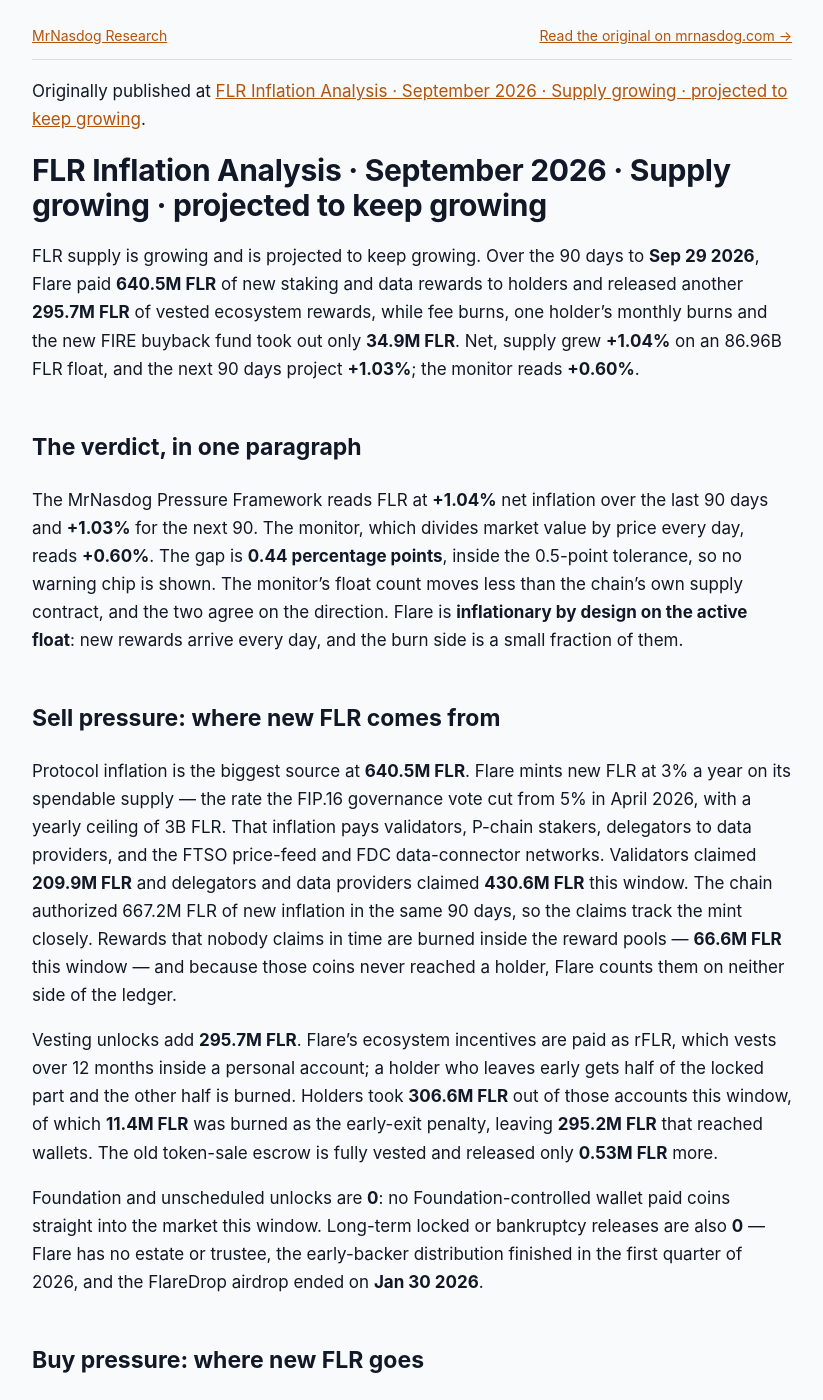
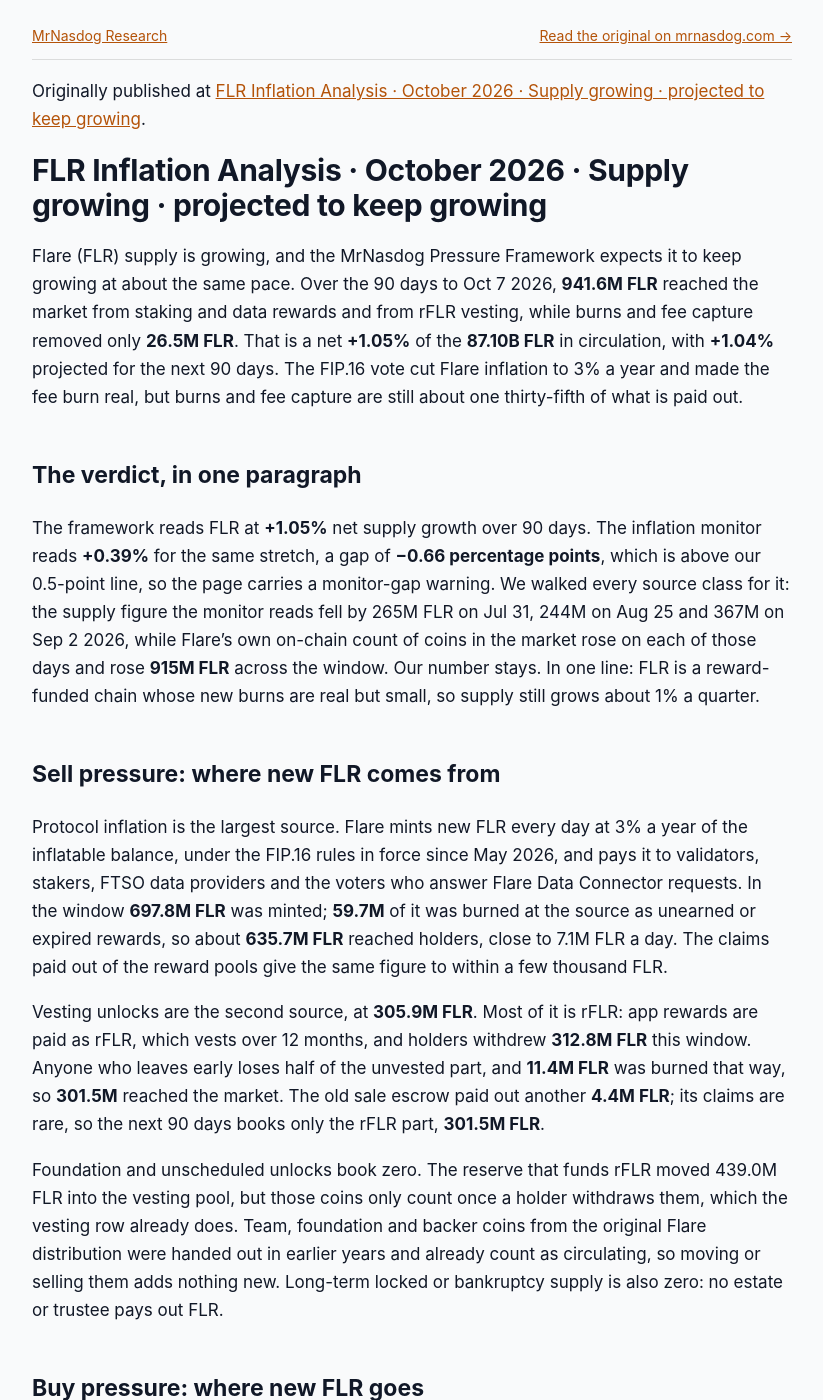
Before and after one commit to jeevansongmy-spec/mrnasdog-articles, a Jekyll site: the page built from crypto/flr-pressure-framework.md, in a window 1280 px wide and 1400 px high. Shown: the whole window, without its empty margins (228-1051 px from the left). Built offline with Jekyll 4.4.1, drawn with Linux system fonts in a browser that asks for light colours; some of the changed text lies outside the part shown.

Commit message:
publish: crypto/flr-pressure-framework

```diff
--- a/crypto/flr-pressure-framework.md
+++ b/crypto/flr-pressure-framework.md
@@ -1,55 +1,63 @@
 ---
-title: "FLR Inflation Analysis · September 2026 · Supply growing · projected to keep growing"
-description: "FLR supply is growing: 640.5M FLR of staking rewards and 295.7M of vested rFLR against 34.9M burned or parked gives +1.04% in 90 days, about the same next."
+title: "FLR Inflation Analysis · October 2026 · Supply growing · projected to keep growing"
+description: "FLR supply is growing: 635.7M FLR of staking and data rewards and 305.9M of rFLR and escrow unlocks against 26.5M burned or captured gives +1.05% in 90 days."
 canonical_url: "https://mrnasdog.com/research/flr/inflation"
 tags: ["crypto", "flr", "flare", "oracles"]
 published: true
 ---
 
-Originally published at [FLR Inflation Analysis · September 2026 · Supply growing · projected to keep growing](https://mrnasdog.com/research/flr/inflation).
+Originally published at [FLR Inflation Analysis · October 2026 · Supply growing · projected to keep growing](https://mrnasdog.com/research/flr/inflation).
 
-# FLR Inflation Analysis · September 2026 · Supply growing · projected to keep growing
+# FLR Inflation Analysis · October 2026 · Supply growing · projected to keep growing
 
-FLR supply is growing and is projected to keep growing. Over the 90 days to **Sep 29 2026**, Flare paid **640.5M FLR** of new staking and data rewards to holders and released another **295.7M FLR** of vested ecosystem rewards, while fee burns, one holder's monthly burns and the new FIRE buyback fund took out only **34.9M FLR**. Net, supply grew **+1.04%** on an 86.96B FLR float, and the next 90 days project **+1.03%**; the monitor reads **+0.60%**.
+Flare (FLR) supply is growing, and the MrNasdog Pressure Framework expects it to keep growing at about the same pace. Over the 90 days to Oct 7 2026, **941.6M FLR** reached the market from staking and data rewards and from rFLR vesting, while burns and fee capture removed only **26.5M FLR**. That is a net **+1.05%** of the **87.10B FLR** in circulation, with **+1.04%** projected for the next 90 days. The FIP.16 vote cut Flare inflation to 3% a year and made the fee burn real, but burns and fee capture are still about one thirty-fifth of what is paid out.
 
 ## The verdict, in one paragraph
 
-The MrNasdog Pressure Framework reads FLR at **+1.04%** net inflation over the last 90 days and **+1.03%** for the next 90. The monitor, which divides market value by price every day, reads **+0.60%**. The gap is **0.44 percentage points**, inside the 0.5-point tolerance, so no warning chip is shown. The monitor's float count moves less than the chain's own supply contract, and the two agree on the direction. Flare is **inflationary by design on the active float**: new rewards arrive every day, and the burn side is a small fraction of them.
+The framework reads FLR at **+1.05%** net supply growth over 90 days. The inflation monitor reads **+0.39%** for the same stretch, a gap of **−0.66 percentage points**, which is above our 0.5-point line, so the page carries a monitor-gap warning. We walked every source class for it: the supply figure the monitor reads fell by 265M FLR on Jul 31, 244M on Aug 25 and 367M on Sep 2 2026, while Flare's own on-chain count of coins in the market rose on each of those days and rose **915M FLR** across the window. Our number stays. In one line: FLR is a reward-funded chain whose new burns are real but small, so supply still grows about 1% a quarter.
 
 ## Sell pressure: where new FLR comes from
 
-Protocol inflation is the biggest source at **640.5M FLR**. Flare mints new FLR at 3% a year on its spendable supply — the rate the FIP.16 governance vote cut from 5% in April 2026, with a yearly ceiling of 3B FLR. That inflation pays validators, P-chain stakers, delegators to data providers, and the FTSO price-feed and FDC data-connector networks. Validators claimed **209.9M FLR** and delegators and data providers claimed **430.6M FLR** this window. The chain authorized 667.2M FLR of new inflation in the same 90 days, so the claims track the mint closely. Rewards that nobody claims in time are burned inside the reward pools — **66.6M FLR** this window — and because those coins never reached a holder, Flare counts them on neither side of the ledger.
+Protocol inflation is the largest source. Flare mints new FLR every day at 3% a year of the inflatable balance, under the FIP.16 rules in force since May 2026, and pays it to validators, stakers, FTSO data providers and the voters who answer Flare Data Connector requests. In the window **697.8M FLR** was minted; **59.7M** of it was burned at the source as unearned or expired rewards, so about **635.7M FLR** reached holders, close to 7.1M FLR a day. The claims paid out of the reward pools give the same figure to within a few thousand FLR.
 
-Vesting unlocks add **295.7M FLR**. Flare's ecosystem incentives are paid as rFLR, which vests over 12 months inside a personal account; a holder who leaves early gets half of the locked part and the other half is burned. Holders took **306.6M FLR** out of those accounts this window, of which **11.4M FLR** was burned as the early-exit penalty, leaving **295.2M FLR** that reached wallets. The old token-sale escrow is fully vested and released only **0.53M FLR** more.
+Vesting unlocks are the second source, at **305.9M FLR**. Most of it is rFLR: app rewards are paid as rFLR, which vests over 12 months, and holders withdrew **312.8M FLR** this window. Anyone who leaves early loses half of the unvested part, and **11.4M FLR** was burned that way, so **301.5M** reached the market. The old sale escrow paid out another **4.4M FLR**; its claims are rare, so the next 90 days books only the rFLR part, **301.5M FLR**.
 
-Foundation and unscheduled unlocks are **0**: no Foundation-controlled wallet paid coins straight into the market this window. Long-term locked or bankruptcy releases are also **0** — Flare has no estate or trustee, the early-backer distribution finished in the first quarter of 2026, and the FlareDrop airdrop ended on **Jan 30 2026**.
+Foundation and unscheduled unlocks book zero. The reserve that funds rFLR moved 439.0M FLR into the vesting pool, but those coins only count once a holder withdraws them, which the vesting row already does. Team, foundation and backer coins from the original Flare distribution were handed out in earlier years and already count as circulating, so moving or selling them adds nothing new. Long-term locked or bankruptcy supply is also zero: no estate or trustee pays out FLR.
 
 ## Buy pressure: where new FLR goes
 
-The programmatic buyback row is the new FIRE fund, the Flare Income Reinvestment Entity that FIP.16 created to buy FLR and burn it. It has not bought or burned any FLR yet. What it has done is collect fees: from **Aug 18 2026** its data-request fee wallet started filling and now holds **3.1M FLR**, which the chain's supply contract excludes from circulation. Across the Foundation-listed wallets, **3.2M FLR** left the float this window, and at the pace since Aug 18 the fund would collect about **6.7M FLR** in the next 90 days.
+The biggest buyer is a burn, not a buyback. One large staking wallet burns most of the rewards it earns about once a month: **12.0M FLR** on Aug 14 and **5.0M FLR** on Sep 9 2026, for **17.0M** this window and ten burns since Nov 2025. At its last size, three more burns would remove about **15.0M FLR** in the next 90 days.
 
-The protocol fee burn destroys every transaction fee. The Granite hard fork on **Jul 14 2026** raised the minimum base fee twentyfold, from 25 to 500 gwei, but network usage is small, so the burn is too: **6.0M FLR** over the whole window and **5.5M FLR** in the 75 days after the fork, about 74K FLR a day. The next 90 days use that post-fork pace, **6.66M FLR**.
+The protocol fee burn is now real. The Jul 14 2026 hard fork raised the Flare base fee from 25 to 500 gwei, and all gas goes to the burn address. It removed about **6.07M FLR** this window with small app fees, near 71,000 FLR a day since the fork, so the next 90 days project **6.40M FLR**. Data providers' price submissions are refunded and burn almost nothing, which is why the nominal fee total looks larger than what is actually destroyed.
 
-One more buy row sits outside the canonical four. A single large staker's multisig wallet collects its rewards every few days and sends a lump to the burn address about once a month — 13 burns since **Jul 9 2025**. This window it burned **25.7M FLR** (8.7M on Jul 7, 12.0M on Aug 14 and 5.0M on Sep 9 2026), the largest single offset on the page. Foundation buying is **0**, and new long-term locks are **0**: staking grew from about 16B FLR in July to about 21.5B by late August, but staked FLR still counts as circulating.
+The programmatic buyback row holds the new FIRE pool. Since Aug 18 2026 part of Flare's fee revenue collects in a wallet the chain leaves out of circulation: **3.43M FLR** so far, about **6.12M** next 90 days at that pace. FIRE's job under FIP.16 is to buy back and burn FLR, but it has not made an open-market purchase yet. A foundation buy is zero, and a new long-term lock is zero: staked and delegated FLR still counts as circulating and can be withdrawn.
 
 ## Foundation and overhang
 
-The largest overhang is the incentive treasury, which held **17,306M FLR** at the end of the window, down 440.0M as it funded new rFLR grants. Those grants sit first in the RNat reward pool, which holds **763.2M FLR**, and then in personal vesting accounts; the framework counts them only when a holder takes them out, so moving money between these reserves adds nothing. The fully vested sale escrow still holds **204.0M FLR** nobody has claimed, and the seven Foundation-listed wallets hold **3.2M FLR**, almost all of it FIRE fee revenue. Every one of these balances is read from the chain at each rebuild. If any of them falls between refreshes by more than the vesting and reward flows already counted, the extra outflow enters Sell #3 at the next refresh.
+The largest overhang is the incentive reserve that funds rFLR: **17.27B FLR** held outside the market, paying out about 4.9M FLR a day into the vesting pool, which itself holds **783.5M FLR**. Next comes about **218.6M FLR** of rewards waiting to be claimed in the reward pools, the **200.1M FLR** of fully vested but unclaimed sale escrow, and **3.5M FLR** in the foundation-listed wallets, almost all of it the FIRE fee pool. The monthly-burn staking wallet holds 7.6M FLR, already inside the market. We read every one of these balances on-chain at each rebuild. If any of them falls between rebuilds without a matching burn, the outflow enters the foundation and unscheduled unlocks row at the next refresh.
 
-## How FLR compares to other staking-reward Layer 1s
+## How FLR compares to other reward-funded Layer 1s
 
-Flare belongs with the uncapped staking chains that pay security from continuous issuance, but it has two features most of them lack. First, it runs a second supply stream: a large pre-minted incentive treasury that keeps releasing coins through 12-month vesting, adding **295.7M FLR** a quarter on top of the **640.5M FLR** of inflation. A chain whose genesis allocations have finished vesting has only the first stream. Second, Flare's inflation is a percentage of the spendable balance with a yearly ceiling, not a fixed per-block reward, so it scales with the float rather than shrinking on a halving schedule the way a proof-of-work coin does.
+FLR sits in the group of uncapped proof-of-stake chains that pay security and service rewards in new coins. Like Ethereum or Avalanche, Flare has no hard cap and destroys transaction fees, but on Flare the burns cover under 3% of what the chain pays out. Flare also pays for more than block production: the FTSO price feeds and the data connector are rewarded from the same 3% mint, so a share of FLR inflation is the price of its oracle services.
 
-On the burn side, Flare now has both a fee burn and a buyback fund, like chains that pair an EIP-1559-style burn with a treasury buyback. The difference is scale. On a busy smart-contract chain the fee burn can offset a meaningful slice of issuance; on Flare this quarter it offset **less than 1%** of the new supply, and the buyback fund has so far only collected fees. The biggest offset came from one holder's voluntary burns, which no protocol rule guarantees.
+The second difference is rFLR. Most chains finished their app-incentive programs with a one-off airdrop; Flare runs a standing reserve of 17.27B FLR that pays rewards which vest for a year. That keeps a second, steady stream of unlocks on top of inflation, about 300M FLR a quarter, which a chain with only staking issuance does not have.
 
-Flare also burns rewards that go unclaimed and half of every early rFLR exit. Those burns are real, but they destroy coins before any holder could trade them, so they cut future additions rather than taking tradable FLR off the market. That is why FLR's large burn-address growth — 109.8M FLR this window — shrinks to a much smaller offset in this framework.
+The newest piece is FIRE, a revenue pool meant to buy back and burn FLR, in the spirit of exchange tokens and DeFi coins that route fees into buybacks. Today it is tiny next to the mint. If Flare's XRP-DeFi activity and the planned block-building revenue grow, FIRE is the mechanism that could change the verdict.
 
 ## What to watch in the next 90 days
 
-Watch whether the FIRE fund makes its first open-market purchase and burn; until it does, its fee wallet is a parked balance, not a buyback. Watch the monthly inflation slots through **Dec 28 2026** — the current slot recognizes about 218.6M FLR per 30 days. Watch the rFLR withdrawal pace and early-exit burns, since that stream is the second-largest source of new supply. Watch the large staker's monthly burn: if it stops, the forward buy side loses about two-thirds of its size. And watch transaction volume after the fee rise, because the fee burn only grows if usage does.
+**The monthly reward burn:** the staking wallet has burned ten times in the last eleven months, skipping only May; another skipped month or a much bigger burn moves the buy side by several million FLR.
+
+**FIRE's first buyback:** the pool held 3.43M FLR on Oct 7 2026; an open-market purchase and burn would be the first real buyback on Flare.
+
+**The rFLR pace:** withdrawals ran faster in the last 30 days (about 127.5M FLR) than the 90-day average; if that holds, the vesting row rises toward 380M FLR a quarter.
+
+**Fee burn after the fork:** busier blocks from FXRP vaults and the new DeFi cover products raise the burn; quiet weeks pull it lower.
+
+**Governance:** any new FIP that changes the 3% rate, the fee level or FIRE's mandate; none was open on Oct 8 2026.
 
 ## Summary
 
-FLR supply grew **+1.04%** in the 90 days to Sep 29 2026 and is projected at **+1.03%** for the next 90, against a monitor reading of **+0.60%**. Staking and data rewards (**640.5M FLR**) and vested ecosystem rewards (**295.7M FLR**) far outweigh fee burns, one holder's monthly burns and the new buyback fund combined (**34.9M FLR**). The key risk is that the 17.3B FLR incentive treasury keeps feeding vesting releases while usage-driven burns stay small. Flare's 3% rate and 3B FLR yearly ceiling limit the pace of new supply, but there is no fixed lifetime cap.
+Flare (FLR) supply grows about **1.05%** every 90 days: 635.7M FLR of staking and data rewards plus 305.9M FLR of rFLR and escrow unlocks, against 26.5M FLR burned or captured. The FIP.16 overhaul cut inflation to 3% and made the fee burn real, yet the burn and the new FIRE pool are still small next to the mint. The key risk is the 17.27B FLR incentive reserve, which keeps feeding rFLR unlocks for years. There is no supply cap; only a much larger FIRE buyback or burn could turn FLR flat.
 
-*MrNasdog Pressure Framework analysis of FLR, Metric 1 — Inflation. Data + explanation only. Not financial advice. Checked Sep 29 2026.*
+*MrNasdog Pressure Framework analysis of FLR, Metric 1 — Inflation. Data + explanation only. Not financial advice. Checked Oct 8 2026.*
```
